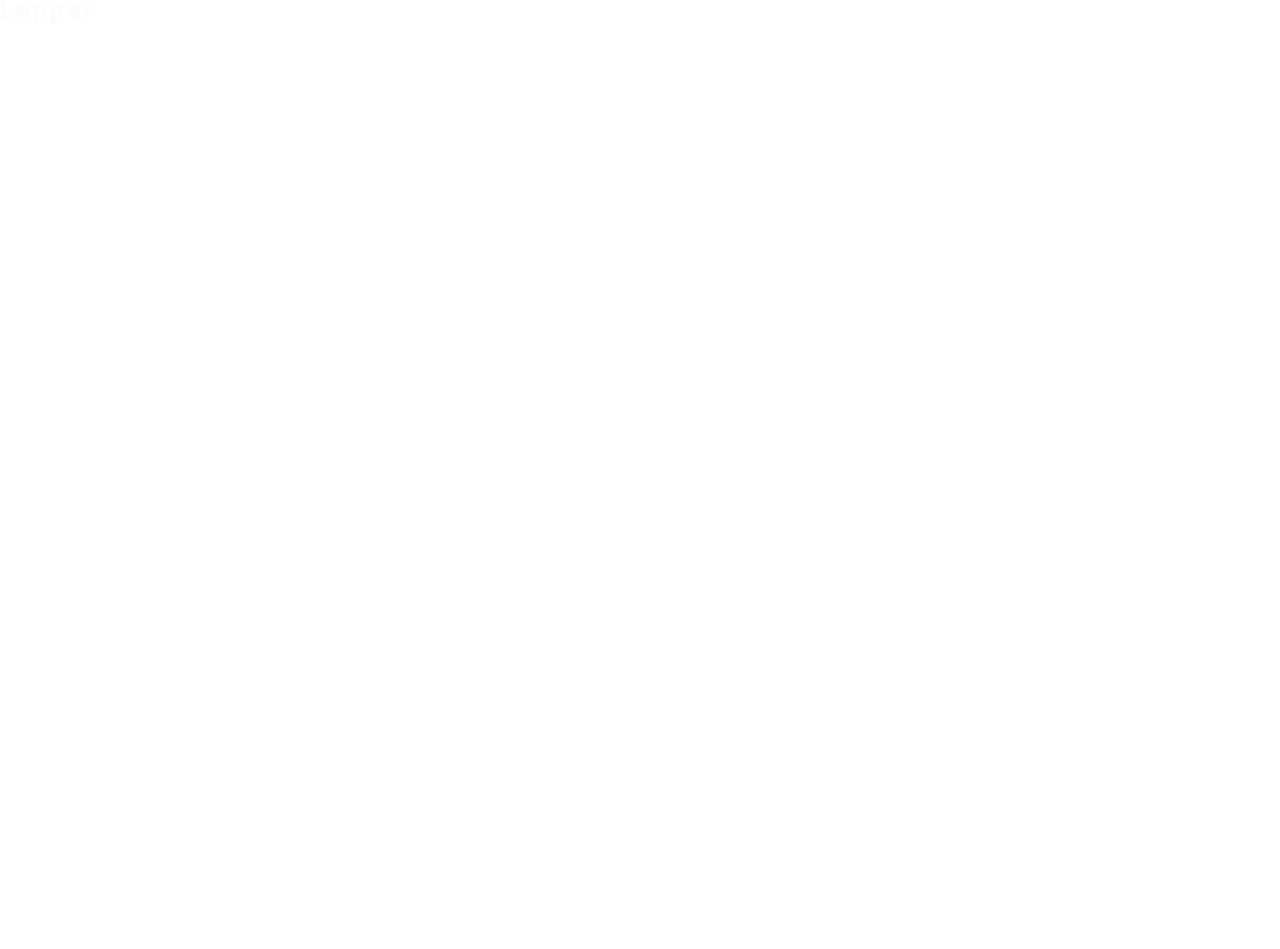
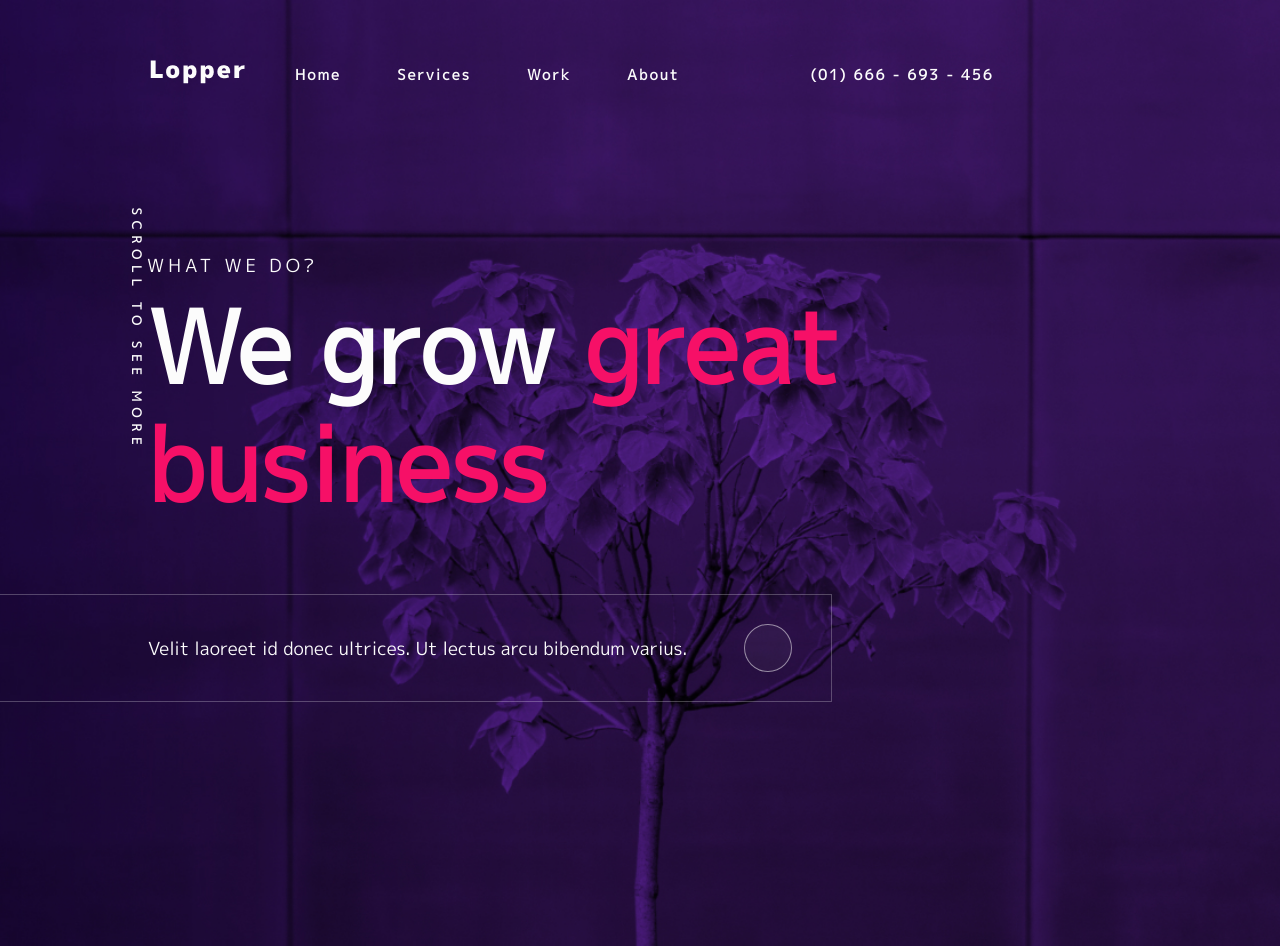
Before and after one commit to zhanya28/lopper, a plain HTML site: page index.html in a window 1280 px wide. Before the commit the page ends 800 px from the top, so only its background shows below. Drawn offline with Linux system fonts and the light colour scheme.

Commit message:
add background photo, texts

```diff
--- a/assets/css/style.css
+++ b/assets/css/style.css
@@ -35,11 +35,11 @@
   --h6-size: 18px;
 
   --h1-line: 118px;
-  --h1-line: 80px;
-  --h1-line: 67px;
-  --h1-line: 53px;
-  --h1-line: 40px;
-  --h1-line: 27px;
+  --h2-line: 80px;
+  --h3-line: 67px;
+  --h4-line: 53px;
+  --h5-line: 40px;
+  --h6-line: 27px;
 
   --h1-weight: 900;
   --h2-weight: 500;
@@ -48,7 +48,7 @@
   font-family: 'M PLUS 1p', sans-serif;
   color: var(--text-headers);
   font-size: 18px;
-  line-height: 20px;
+  line-height: 29px;
 }
 
 html, body, h1, h2, h3, h4, h5, h6 {
@@ -70,24 +70,225 @@ h2 {
 
 h3 {
   font-size: var(--h3-size);
-  font-weight: var(--h3-weight);
+  font-weight: var(--h2-weight);
   line-height: var(--h3-line);
 }
 
 h4 {
   font-size: var(--h4-size);
-  font-weight: var(--h4-weight);
+  font-weight: var(--h2-weight);
   line-height: var(--h4-line);
 }
 
 h5 {
   font-size: var(--h5-size);
-  font-weight: var(--h5-weight);
+  font-weight: var(--h2-weight);
   line-height: var(--h5-line);
 }
 
 h6 {
   font-size: var(--h6-size);
-  font-weight: var(--h6-weight);
+  font-weight: var(--h2-weight);
   line-height: var(--h6-line);
 }
+
+.button {
+  display: block;
+  width: fit-content;
+  height: 45px;
+  line-height: 45px;
+  box-sizing: border-box;
+  padding: 0 45px;
+  background-color: var(--primary);
+
+  border: none;
+  border-radius: 100px;
+  border: 1px solid var(--primary);
+
+  font-weight: 500;
+  font-size: 14px;
+  letter-spacing: 2px;
+  text-transform: uppercase;
+  color: var(--white);
+  text-decoration: none;
+
+  cursor: pointer;
+  outline: none;
+  transition-property: background-color, border, color;
+  transition-duration: 200ms;
+  transition-timing-function: ease-in-out;
+  margin: 3px;
+}
+
+.button:hover {
+  background-color: var(--secondary-100);
+  border: 1px solid var(--secondary-100);
+}
+
+.button:active {
+  background-color: transparent;
+  color: var(--secondary-100);
+  border: 1px solid var(--secondary-100);
+}
+
+section {
+  width: 100%;
+  height: auto;
+}
+
+.container {
+  width: 100%;
+  min-width: 320px;
+  max-width: 1440px;
+  margin: 0 auto;
+  padding: 0 120px 0 150px;
+  box-sizing: border-box;
+}
+
+.hero {
+  position: relative;
+  min-height: 80vh;
+  background: url('../images/header.jpg') 50% 50% no-repeat;
+  background-size: cover;
+}
+
+.hero .container {
+  position: relative;
+  z-index: 3;
+}
+
+header {
+  padding-top: 60px;
+  display: flex;
+  flex-direction: row;
+  flex-wrap: nowrap;
+}
+
+nav {
+  width: 100%;
+  max-width: 880px;
+  display: flex;
+  flex-direction: row;
+  flex-wrap: nowrap;
+  align-items: center;
+  flex-grow: 2;
+  justify-content: flex-end;
+}
+
+nav, nav a {
+  font-weight: 800;
+  font-size: 14.4px;
+  line-height: 30px;
+  letter-spacing: 2px;
+  text-decoration: none;
+  color: var(--white);
+}
+
+nav a {
+  position: relative;
+  margin-left: 50px;
+}
+
+nav a:after {
+  content: '';
+  position: absolute;
+  bottom: 0;
+  width: 0;
+  height: 1px;
+  left: 50%;
+  background: var(--white);
+  transition: all 200ms ease-in-out;
+}
+
+nav a:hover:after {
+  width: 80%;
+  left: 10%;
+  transition: all 100ms ease-in-out;
+}
+
+nav .phone {
+  flex-grow: 2;
+  text-align: center;
+}
+
+
+.headline {
+  margin: 149px 289px 70px 147px;
+  color: var(--white);
+  width: 852px;
+  height: 272px;
+  left: 147px;
+  top: 252px;
+}
+
+div.headline h6 {
+  position: absolute;
+  width: 226px;
+  height: 18px;
+  left: 147px;
+  top: 252px;
+  text-transform: uppercase;
+  letter-spacing: 4px;
+}
+.other-color {
+  color: var(--primary);
+}
+div.headline h1 {
+  position: absolute;
+  width: 852px;
+  height: 236px;
+  left: 147px;
+  top: 288px;
+}
+
+
+.subheader {
+  display: flex;
+  flex-direction: row;
+  flex-wrap: nowrap;
+  position: absolute;
+  width: 833px;
+  height: 108px;
+  left: -1px;
+  top: 594px;
+  border: 1px solid rgba(255, 255, 255, 0.25);
+  box-sizing: border-box;
+  margin: 0 608px 126px 0;
+}
+div.subheader p {
+  width: 555px;
+  height: 37px;
+  left: 147px;
+  top: 629px;
+  margin: 35px 43px 36px 148px;
+  font-size: 18px;
+  line-height: 29px;
+  display: flex;
+  align-items: center;
+  color: var(--white);
+}
+
+div.subheader button {
+  background: rgba(196, 196, 196, 0.05);
+  border: 1px solid rgba(255, 255, 255, 0.5);
+  box-sizing: border-box;
+  margin: 29px 39px 31px 0;
+  width: 48px;
+  height: 48px;
+  border-radius: 50%;
+}
+
+div.scroll p {
+  width: 272px;
+  height: 28px;
+  left: 1316px;
+  top: 240px;
+  font-weight: 800;
+  font-size: 12.6px;
+  line-height: 26px;
+  letter-spacing: 6px;
+  text-transform: uppercase;
+  transform: rotate(90deg);
+  color: var(--white);
+  margin: 240px 124px 316px 0;
+}
--- a/index.html
+++ b/index.html
@@ -5,13 +5,43 @@
     <link rel="stylesheet" type="text/css" href="./assets/css/style.css">
   </head>
   <body>
+    <section class="hero">
+      <div class="container">
         <header>
           <div class="logo">
             <img src="./assets/images/Logo.png" alt="lopper">
           </div>
+
           <nav>
+            <div>
+              <a href="a">Home</a>
+              <a href="a">Services</a>
+              <a href="a">Work</a>
+              <a href="a">About</a>
+            </div>
 
+            <div class="phone">
+              (01) 666 - 693 - 456
+            </div>
           </nav>
         </header>
+      </div>
+
+      <div class="scroll">
+        <p>Scroll to see more</p>
+      </div>
+
+      <div class="headline">
+        <h6>What we do?</h6>
+        <h1>We grow <span class="other-color">great business</span></h1>
+      </div>
+
+      <div class="subheader">
+        <p>Velit laoreet id donec ultrices. Ut lectus arcu bibendum varius.</p>
+        <button></button>
+      </div>
+    </section>
+
+    <section class="intro"></section>
   </body>
 </html>
```
Also changed, not shown: assets/images/header.jpg (added). Lines whose indentation alone changed are shown as unchanged.
